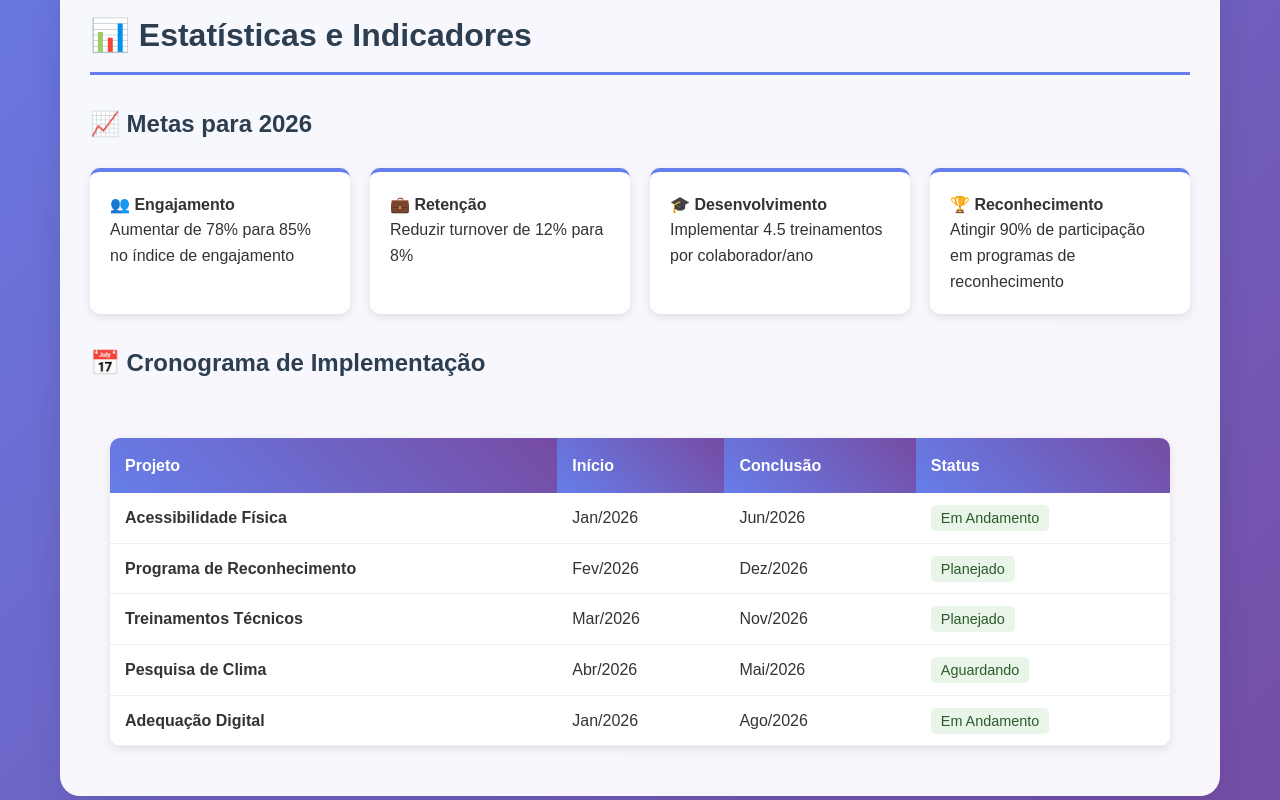
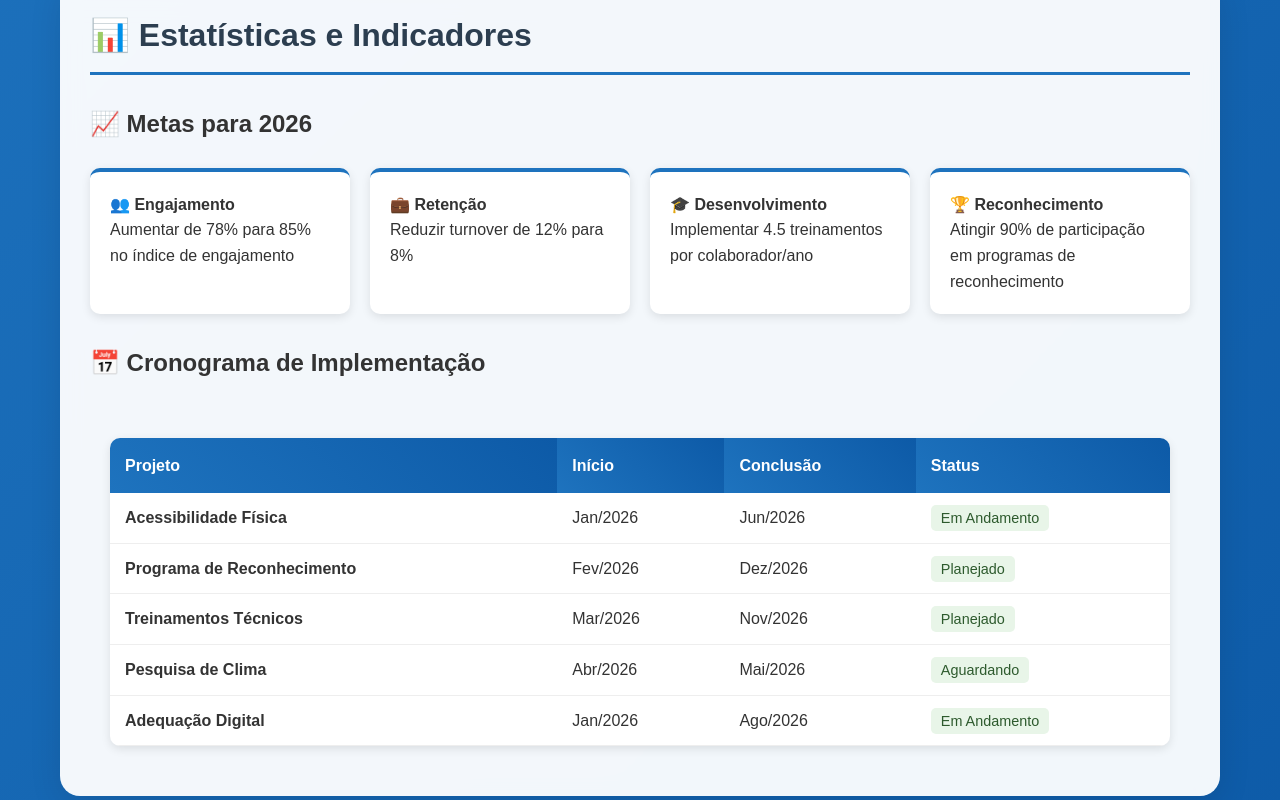
Before and after one commit to serros404/planejamento-2026, a plain HTML site: page index.html in a window 1280 px wide. Both pictures are taken after a click on the button "Estatísticas". Shown: the part 395-1195 px from the top of the page. Drawn offline with Linux system fonts and the light colour scheme.

Commit message:
Mudança de cores

```diff
--- a/index.html
+++ b/index.html
@@ -16,8 +16,8 @@
       font-family: 'Arial', sans-serif;
       line-height: 1.6;
       color: #333;
-      /* Cor principal do texto */
-      background: linear-gradient(135deg, #667eea 0%, #764ba2 100%);
+      /* Gradiente alterado para azul -> azul escuro */
+      background: linear-gradient(135deg, #1e73be 0%, #0d5aa7 100%);
       min-height: 100vh;
     }
 
@@ -59,7 +59,8 @@
     }
 
     .nav-btn {
-      background: linear-gradient(45deg, #667eea, #764ba2);
+      /* Gradiente alterado para azul -> azul escuro */
+      background: linear-gradient(45deg, #1e73be, #0d5aa7);
       color: white;
       border: none;
       padding: 12px 24px;
@@ -106,14 +107,21 @@
       color: #2c3e50;
       font-size: 2em;
       margin-bottom: 20px;
-      border-bottom: 3px solid #667eea;
+      /* Cor da borda alterada para o novo azul */
+      border-bottom: 3px solid #1e73be;
       padding-bottom: 10px;
     }
 
     h3 {
-      color: #2c3e50;
+      color: white;
       font-size: 1.5em;
       margin: 25px 0 15px 0;
+    }
+
+    /* Manter cor original para títulos específicos */
+    #statistics h3:first-of-type,
+    #statistics h3:nth-of-type(2) {
+      color: #333 !important;
     }
 
     .mission-vision {
@@ -128,7 +136,8 @@
       padding: 25px;
       border-radius: 15px;
       box-shadow: 0 5px 15px rgba(0, 0, 0, 0.1);
-      border-left: 5px solid #667eea;
+      /* Cor da borda alterada para o novo azul */
+      border-left: 5px solid #1e73be;
     }
 
     .card h4 {
@@ -156,7 +165,8 @@
       padding: 20px;
       border-radius: 10px;
       box-shadow: 0 3px 10px rgba(0, 0, 0, 0.1);
-      border-top: 4px solid #667eea;
+      /* Cor da borda alterada para o novo azul */
+      border-top: 4px solid #1e73be;
     }
 
     .project-grid {
@@ -179,7 +189,8 @@
     }
 
     .project-header {
-      background: linear-gradient(45deg, #667eea, #764ba2);
+      /* Gradiente alterado para azul -> azul escuro */
+      background: linear-gradient(45deg, #1e73be, #0d5aa7);
       color: white;
       padding: 20px;
       text-align: center;
@@ -200,7 +211,8 @@
     }
 
     .action-table th {
-      background: linear-gradient(45deg, #667eea, #764ba2);
+      /* Gradiente alterado para azul -> azul escuro */
+      background: linear-gradient(45deg, #1e73be, #0d5aa7);
       color: white;
       padding: 15px;
       text-align: left;
@@ -211,7 +223,6 @@
       padding: 12px 15px;
       border-bottom: 1px solid #eee;
       color: #333;
-      /* Cor do texto da tabela */
     }
 
     .action-table tr:hover {
@@ -219,7 +230,8 @@
     }
 
     .meta-badge {
-      background: linear-gradient(45deg, #667eea, #764ba2);
+      /* Gradiente alterado para azul -> azul escuro */
+      background: linear-gradient(45deg, #1e73be, #0d5aa7);
       color: white;
       padding: 8px 16px;
       border-radius: 20px;
```
